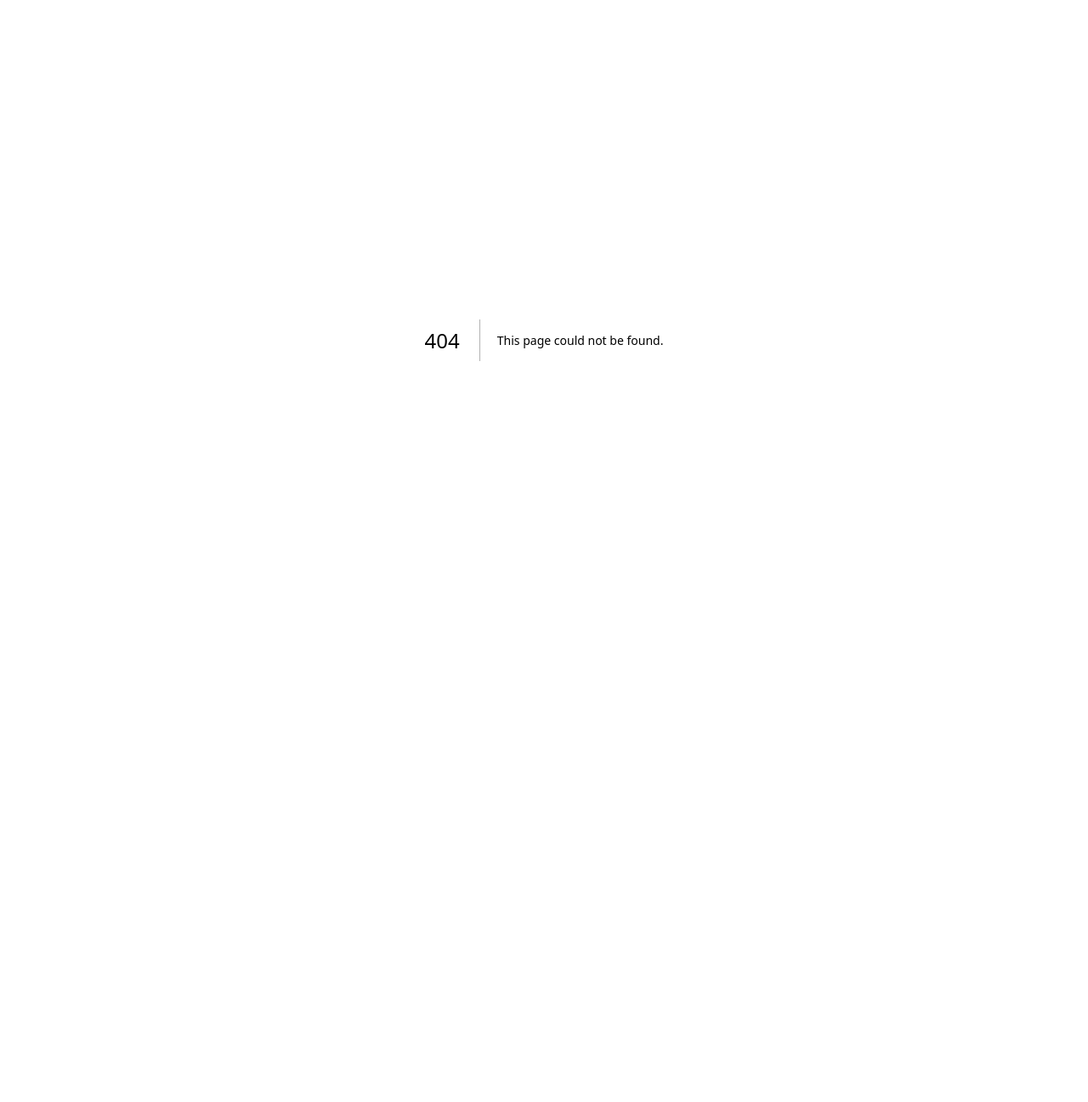
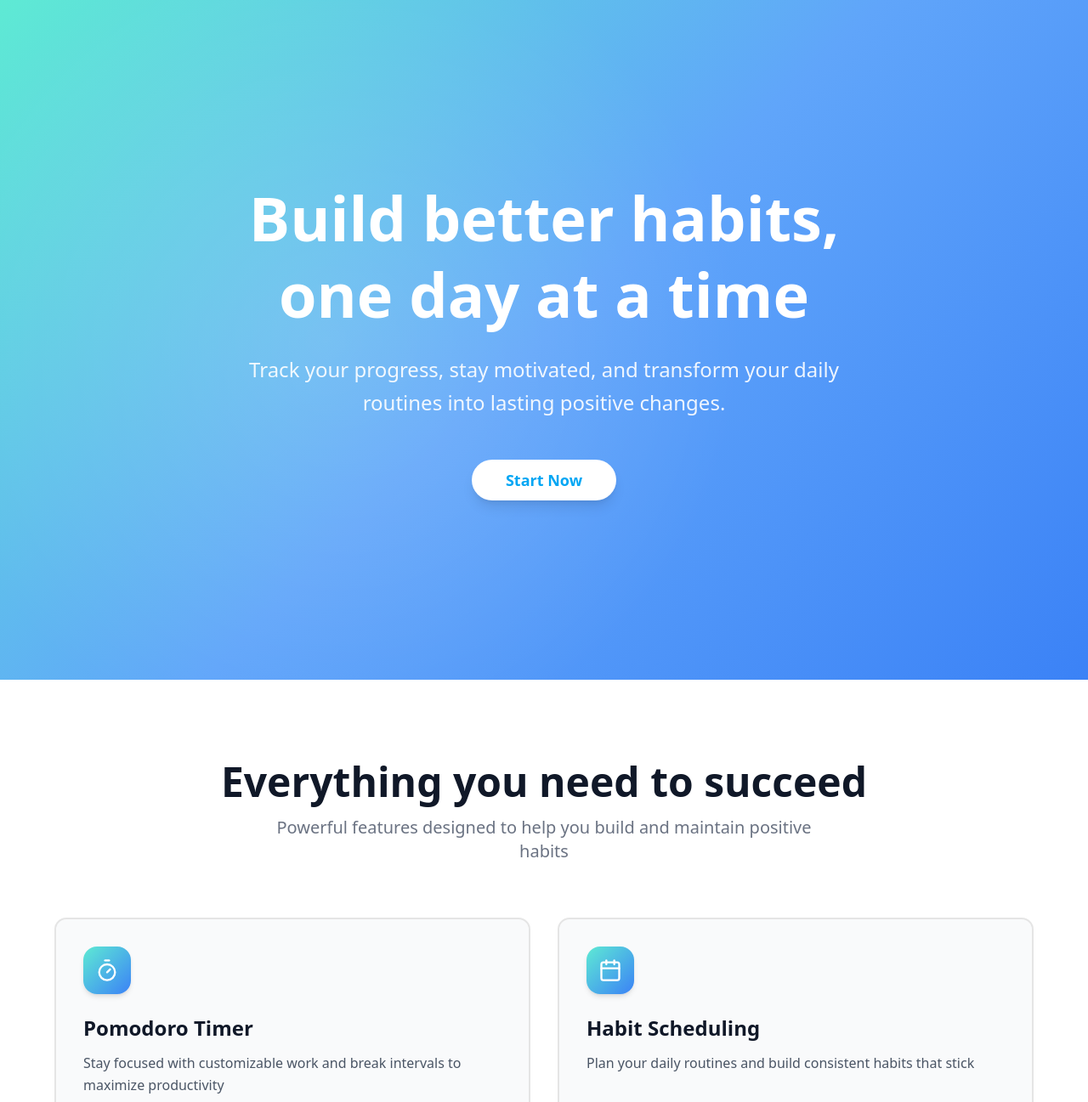
Before and after one commit to ArielJoe/studify, a Next.js app: page /dashboard in a window 1280 px wide. Before the commit this address had no page. Shown: the top 1297 px of the page at 85% size. Before the commit the page ends 800 px from the top, so only its background shows below. Built offline with nearby package versions, Linux system fonts and the light colour scheme.

Commit message:
feat(dashboard): create basic dashboard page structure

```diff
--- /dev/null
+++ b/src/app/dashboard/page.tsx
@@ -0,0 +1,148 @@
+import { Button } from "@/components/ui/button";
+import {
+  Timer,
+  Calendar,
+  TrendingUp,
+  Target,
+  CheckCircle2,
+  Clock,
+} from "lucide-react";
+
+const Page = () => {
+  const features = [
+    {
+      icon: Timer,
+      title: "Pomodoro Timer",
+      description:
+        "Stay focused with customizable work and break intervals to maximize productivity",
+    },
+    {
+      icon: Calendar,
+      title: "Habit Scheduling",
+      description:
+        "Plan your daily routines and build consistent habits that stick",
+    },
+    {
+      icon: TrendingUp,
+      title: "Progress Tracking",
+      description:
+        "Visualize your growth with detailed statistics and achievement streaks",
+    },
+    {
+      icon: Target,
+      title: "Reminder Setting",
+      description:
+        "Stay on track by setting smart reminders that help you stay consistent and never miss your daily habits.",
+    },
+  ];
+
+  return (
+    <div className="min-h-screen">
+      {/* Hero Section */}
+      <section
+        className="min-h-screen flex items-center justify-center px-4 relative overflow-hidden"
+        style={{
+          background:
+            "linear-gradient(135deg, #5eead4 0%, #60a5fa 50%, #3b82f6 100%)", // toska → biru → biru keunguan
+        }}
+      >
+        <div className="absolute inset-0 bg-[radial-gradient(circle_at_30%_50%,rgba(255,255,255,0.15),transparent_50%)]" />
+
+        <div className="max-w-5xl mx-auto text-center relative z-10 animate-fade-in">
+
+          <h1 className="text-5xl md:text-7xl font-bold text-white mb-6 leading-tight">
+            Build better habits,
+            <br />
+            one day at a time
+          </h1>
+
+          <p className="text-xl md:text-2xl text-white/90 mb-12 max-w-3xl mx-auto leading-relaxed">
+            Track your progress, stay motivated, and transform your daily
+            routines into lasting positive changes.
+          </p>
+
+          <div className="flex flex-col sm:flex-row gap-4 justify-center items-center">
+            <Button
+              size="lg"
+              className="bg-white text-sky-500 hover:bg-white/90 shadow-lg hover:shadow-xl transition-all text-lg px-10 py-6 rounded-full font-semibold"
+            >
+              Start Now
+            </Button>
+          </div>
+        </div>
+      </section>
+
+      {/* Features Section */}
+      <section className="py-24 px-4 bg-white">
+        <div className="max-w-6xl mx-auto">
+          <div className="text-center mb-16 animate-slide-up">
+            <h2 className="text-4xl md:text-5xl font-bold mb-4 text-gray-900">
+              Everything you need to succeed
+            </h2>
+            <p className="text-xl text-gray-500 max-w-2xl mx-auto">
+              Powerful features designed to help you build and maintain positive
+              habits
+            </p>
+          </div>
+
+          <div className="grid md:grid-cols-2 gap-8">
+            {features.map((feature, index) => (
+              <div
+                key={index}
+                className="p-8 rounded-xl hover:shadow-lg transition-all duration-300 border-2 hover:border-sky-400 bg-gray-50 animate-slide-up"
+                style={{ animationDelay: `${index * 0.1}s` }}
+              >
+                <div
+                  className="w-14 h-14 rounded-2xl flex items-center justify-center mb-6 shadow-md"
+                  style={{
+                    background:
+                      "linear-gradient(135deg, #5eead4 0%, #3b82f6 100%)", // toska → biru
+                  }}
+                >
+                  <feature.icon className="w-7 h-7 text-white" />
+                </div>
+                <h3 className="text-2xl font-bold mb-3 text-gray-900">
+                  {feature.title}
+                </h3>
+                <p className="text-gray-600 leading-relaxed">
+                  {feature.description}
+                </p>
+              </div>
+            ))}
+          </div>
+        </div>
+      </section>
+
+      {/* Footer */}
+      <footer className="py-12 px-4 bg-white border-t">
+        <div className="max-w-6xl mx-auto text-center">
+          <h3 className="text-2xl font-bold mb-4 bg-gradient-to-r text-sky-400 bg-clip-text">
+            Studify
+          </h3>
+          <p className="text-gray-500 mb-6">
+            Your companion for building lasting positive habits
+          </p>
+          <div className="flex justify-center gap-6 text-sm text-gray-500">
+            <a href="#" className="hover:text-sky-600 transition-colors">
+              About
+            </a>
+            <a href="#" className="hover:text-sky-600 transition-colors">
+              Features
+            </a>
+            <a href="#" className="hover:text-sky-600 transition-colors">
+              Privacy
+            </a>
+            <a href="#" className="hover:text-sky-600 transition-colors">
+              Contact
+            </a>
+          </div>
+          <p className="mt-8 text-sm text-gray-500">
+            © 2024 Studify. All rights reserved.
+          </p>
+        </div>
+      </footer>
+    </div>
+  );
+};
+
+export default Page;
--- a/src/app/login/page.tsx
+++ b/src/app/login/page.tsx
@@ -1,6 +1,4 @@
 import LoginForm from "@/components/ui/login-form";
-
-
 
 const Page = () => {
   return (
```
Also changed, not shown: .flowbite-react/class-list.json (added).
